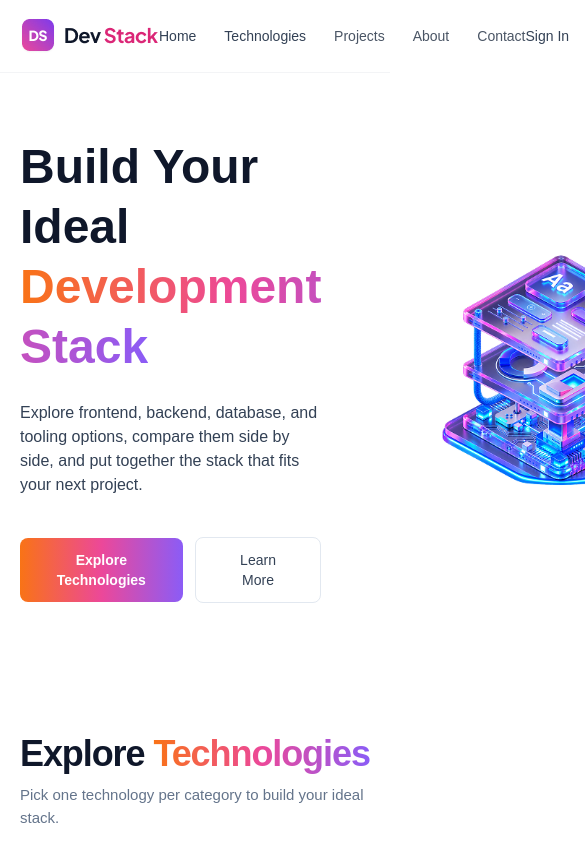
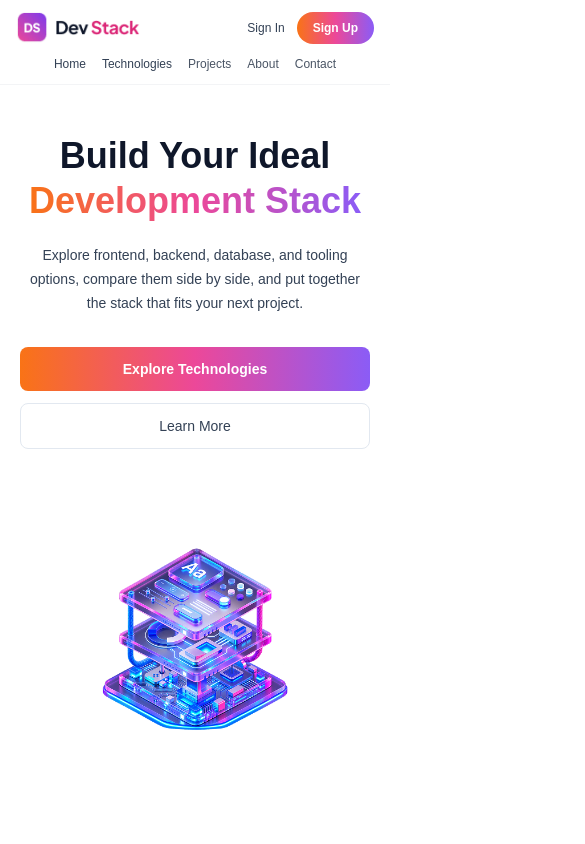
Before and after one commit to tasnia-mahek/dev-stack, a React (Vite) app: page / in a window 390 px wide. Shown: the top 844 px of the page, 585 px wide, since content can reach past the window. Built offline with nearby package versions, Linux system fonts and the light colour scheme.

Commit message:
added responsivness

```diff
--- a/src/components/Hero.tsx
+++ b/src/components/Hero.tsx
@@ -3,31 +3,35 @@ import banner from "../assets/banner-stack.png"
 function Hero() {
   return (
     <section className="bg-white">
-      <div className="mx-auto flex min-h-[520px] max-w-[1200px] items-center justify-between gap-12 px-5 py-16">
+      <div className="mx-auto flex min-h-[520px] max-w-[1200px] flex-col items-center justify-between gap-10 px-5 py-12 sm:gap-12 sm:py-16 lg:flex-row lg:gap-12">
 
         {/* Left side */}
-        <div className="max-w-[560px]">
+        <div className="w-full max-w-[560px] text-center lg:text-left">
 
-          <h1 className="text-5xl font-bold leading-tight text-[#0F172A]">
+          <h1 className="text-4xl font-bold leading-tight text-[#0F172A] sm:text-5xl">
             Build Your Ideal
             <br />
-            <span className="bg-clip-text text-transparent"
-style={{ backgroundImage: "var(--brand-gradient)" }}>
+            <span
+              className="bg-clip-text text-transparent"
+              style={{ backgroundImage: "var(--brand-gradient)" }}
+            >
               Development Stack
             </span>
           </h1>
 
-          <p className="mt-6 max-w-[520px] text-base leading-6 text-[#334155]">
+          <p className="mx-auto mt-5 max-w-[520px] text-sm leading-6 text-[#334155] sm:mt-6 sm:text-base lg:mx-0">
             Explore frontend, backend, database, and tooling options,
             compare them side by side, and put together the stack that
             fits your next project.
           </p>
 
           {/* Buttons */}
-          <div className="mt-10 flex items-center gap-3">
+          <div className="mt-8 flex flex-col items-stretch gap-3 sm:flex-row sm:items-center sm:justify-center lg:justify-start">
 
-            <button className="rounded-lg px-5 py-3 text-sm font-semibold text-white hover:opacity-90"
-style={{ backgroundImage: "var(--brand-gradient)" }}>
+            <button
+              className="rounded-lg px-5 py-3 text-sm font-semibold text-white hover:opacity-90"
+              style={{ backgroundImage: "var(--brand-gradient)" }}
+            >
               Explore Technologies
             </button>
 
@@ -39,11 +43,11 @@ style={{ backgroundImage: "var(--brand-gradient)" }}>
         </div>
 
         {/* Right side */}
-        <div className="flex shrink-0 justify-center">
+        <div className="flex w-full shrink-0 justify-center lg:w-auto">
           <img
             src={banner}
             alt="Development stack illustration"
-            className="w-[380px] object-contain"
+            className="w-full max-w-[300px] object-contain sm:max-w-[380px]"
           />
         </div>
 
--- a/src/components/Navbar.tsx
+++ b/src/components/Navbar.tsx
@@ -3,49 +3,56 @@ import logo from "../assets/logo-text.png"
 function Navbar() {
   return (
     <nav className="sticky top-0 z-50 border-b border-gray-100 bg-white">
-      <div className="mx-auto flex h-[72px] max-w-[1200px] items-center justify-between px-5">
+      <div className="mx-auto flex min-h-[72px] max-w-[1200px] flex-wrap items-center justify-between gap-3 px-4 py-3 sm:px-5">
 
         {/* Logo */}
         <div className="shrink-0">
           <img
             src={logo}
             alt="Dev Stack"
-            className="h-9 w-auto"
+            className="h-8 w-auto sm:h-9"
           />
         </div>
 
         {/* Navigation */}
-        <div className="flex items-center gap-7 text-sm font-medium">
-          <a className="cursor-pointer  text-[#334155] hover:text-[#DB2777]">
+        <div className="order-3 flex w-full items-center justify-center gap-4 overflow-x-auto text-xs font-medium sm:order-none sm:w-auto sm:gap-5 sm:text-sm lg:gap-7">
+
+          <a className="shrink-0 cursor-pointer text-[#334155] hover:text-[#DB2777]">
             Home
           </a>
 
-          <a className="cursor-pointer text-[#334155] hover:text-[#DB2777]">
+          <a className="shrink-0 cursor-pointer text-[#334155] hover:text-[#DB2777]">
             Technologies
           </a>
 
-          <a className="cursor-pointer text-gray-600 hover:text-pink-500">
+          <a className="shrink-0 cursor-pointer text-gray-600 hover:text-pink-500">
             Projects
           </a>
 
-          <a className="cursor-pointer text-gray-600 hover:text-pink-500">
+          <a className="shrink-0 cursor-pointer text-gray-600 hover:text-pink-500">
             About
           </a>
 
-          <a className="cursor-pointer text-gray-600 hover:text-pink-500">
+          <a className="shrink-0 cursor-pointer text-gray-600 hover:text-pink-500">
             Contact
           </a>
+
         </div>
 
         {/* Authentication */}
-        <div className="flex shrink-0 items-center gap-5">
-          <button className="text-sm font-medium text-[#334155] hover:text-[#DB2777]">
+        <div className="flex shrink-0 items-center gap-3 sm:gap-5">
+
+          <button className="text-xs font-medium text-[#334155] hover:text-[#DB2777] sm:text-sm">
             Sign In
           </button>
 
-          <button className="rounded-full bg-[#DB2777] px-5 py-2.5 text-sm font-semibold text-white hover:opacity-90">
-  Sign Up
-</button>
+          <button
+            className="rounded-full px-4 py-2 text-xs font-semibold text-white hover:opacity-90 sm:px-5 sm:py-2.5 sm:text-sm"
+            style={{ backgroundImage: "var(--brand-gradient)" }}
+          >
+            Sign Up
+          </button>
+
         </div>
 
       </div>
```
